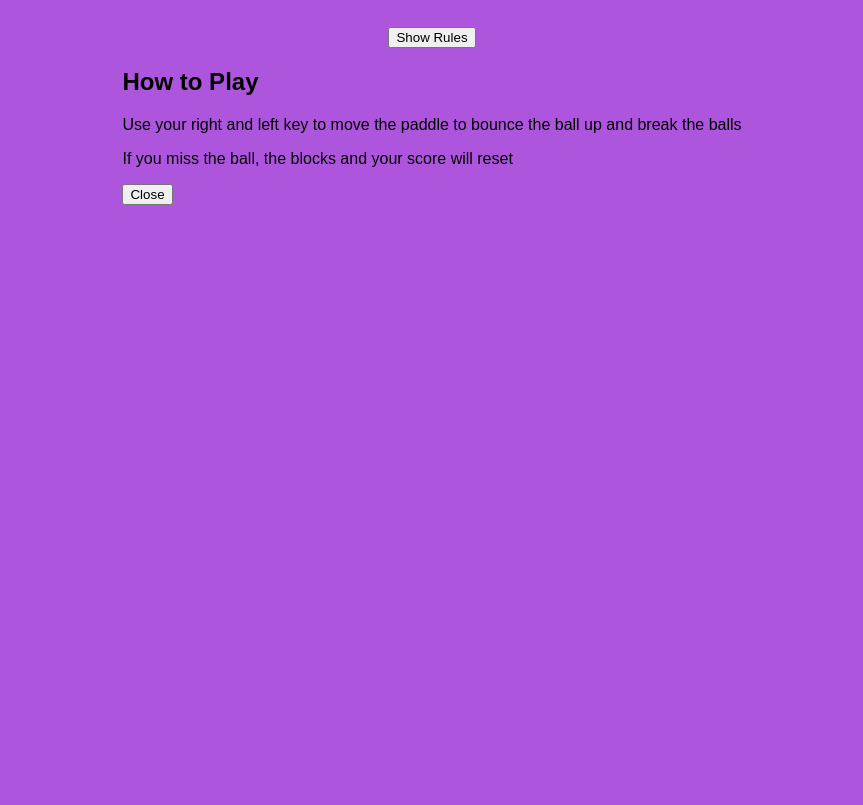
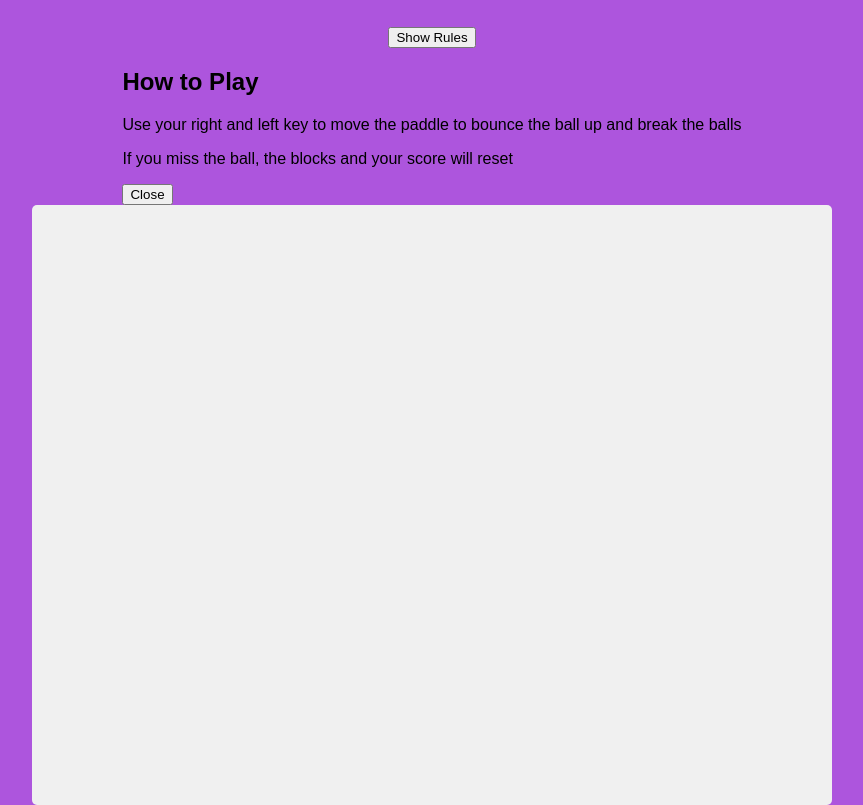
Before and after one commit to sadiqful/breakout, a plain HTML site: page index.html in a window 1280 px wide. Shown: the part 85-890 px from the top of the page, without its empty margins (208-1071 px from the left). Drawn offline with Linux system fonts and the light colour scheme.

Commit message:
canvas styles

```diff
--- a/style.css
+++ b/style.css
@@ -17,3 +17,9 @@ h1 {
     font-size: 45px;
     color: #fff;
 }
+
+canvas {
+    background: #f0f0f0;
+    display: block;
+    border-radius: 5px;
+}
```
